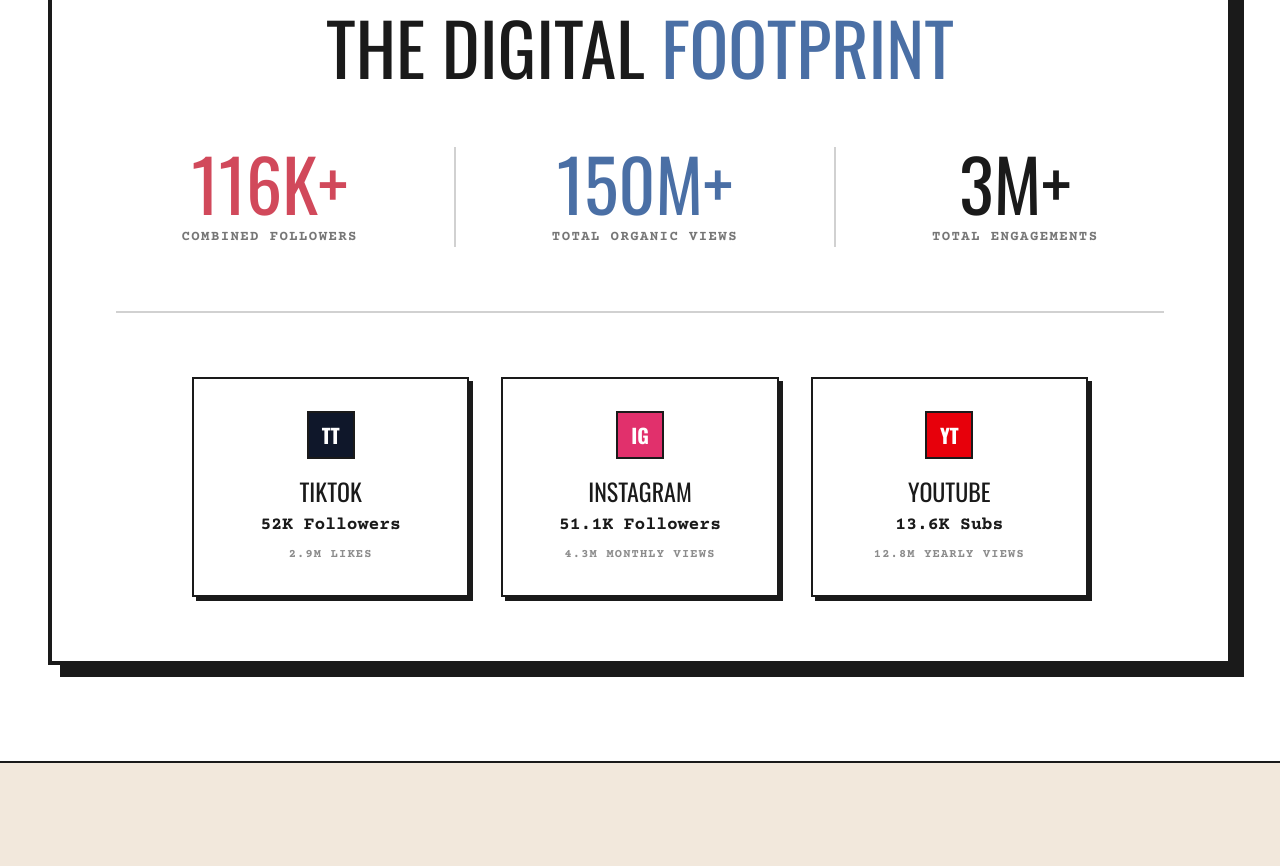
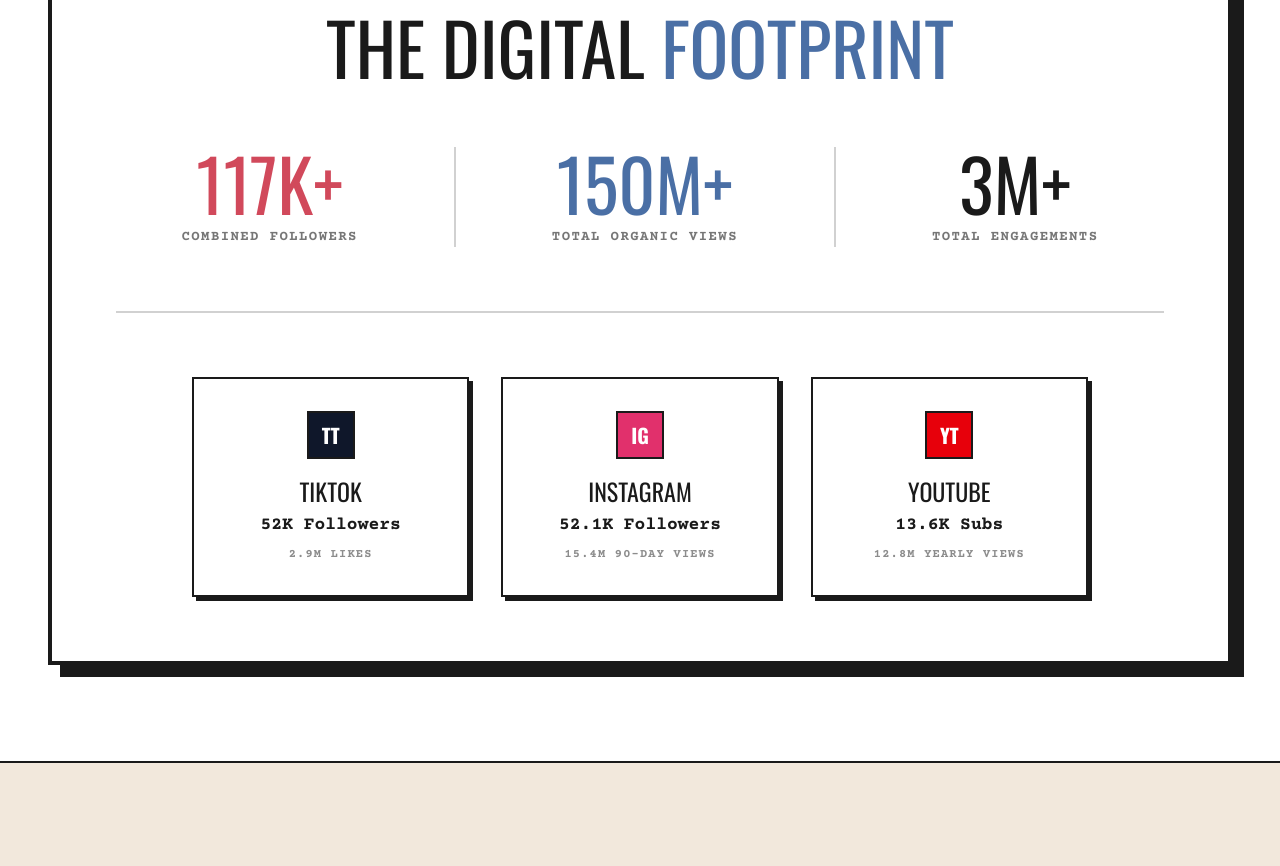
Before and after one commit to kaokien/coach-josh-official, a Next.js app: page /ugc in a window 1280 px wide. Shown: the part 900-1766 px from the top of the page. Built offline with nearby package versions, Linux system fonts and the light colour scheme; no server answers.

Commit message:
update: refine top level stats and IG 90-day views

```diff
--- a/app/ugc/page.tsx
+++ b/app/ugc/page.tsx
@@ -137,7 +137,7 @@ export default function UGCPage() {
 
           <div className="flex flex-col md:flex-row items-center justify-center gap-12 md:gap-24 border-b-2 border-[#1A1A1A]/20 pb-16 mb-16">
              <div className="text-center">
-               <div className="font-display text-6xl md:text-7xl text-[#D1495B]"><CountUpStat end={116} suffix="K+" /></div>
+               <div className="font-display text-6xl md:text-7xl text-[#D1495B]"><CountUpStat end={117} suffix="K+" /></div>
                <div className="font-body text-sm font-bold uppercase tracking-widest text-[#1A1A1A]/60 mt-2">Combined Followers</div>
              </div>
              <div className="text-center md:border-l-2 md:border-[#1A1A1A]/20 md:pl-24">
@@ -166,8 +166,8 @@ export default function UGCPage() {
                   <span className="font-display font-bold text-xl">IG</span>
                 </div>
                 <div className="font-display text-2xl uppercase mb-1 text-[#1A1A1A]">Instagram</div>
-                <div className="font-body text-lg font-bold text-[#1A1A1A]"><CountUpStat end={51.1} decimals={1} suffix="K Followers" /></div>
-                <div className="font-body text-xs font-bold uppercase tracking-widest text-[#1A1A1A]/50 mt-2">4.3M Monthly Views</div>
+                <div className="font-body text-lg font-bold text-[#1A1A1A]"><CountUpStat end={52.1} decimals={1} suffix="K Followers" /></div>
+                <div className="font-body text-xs font-bold uppercase tracking-widest text-[#1A1A1A]/50 mt-2">15.4M 90-Day Views</div>
              </div>
 
              <div className="border-2 border-[#1A1A1A] p-8 text-center bg-white shadow-[4px_4px_0px_0px_#1A1A1A] hover:translate-y-[-2px] hover:shadow-[6px_6px_0px_0px_#1A1A1A] transition-all">
```
